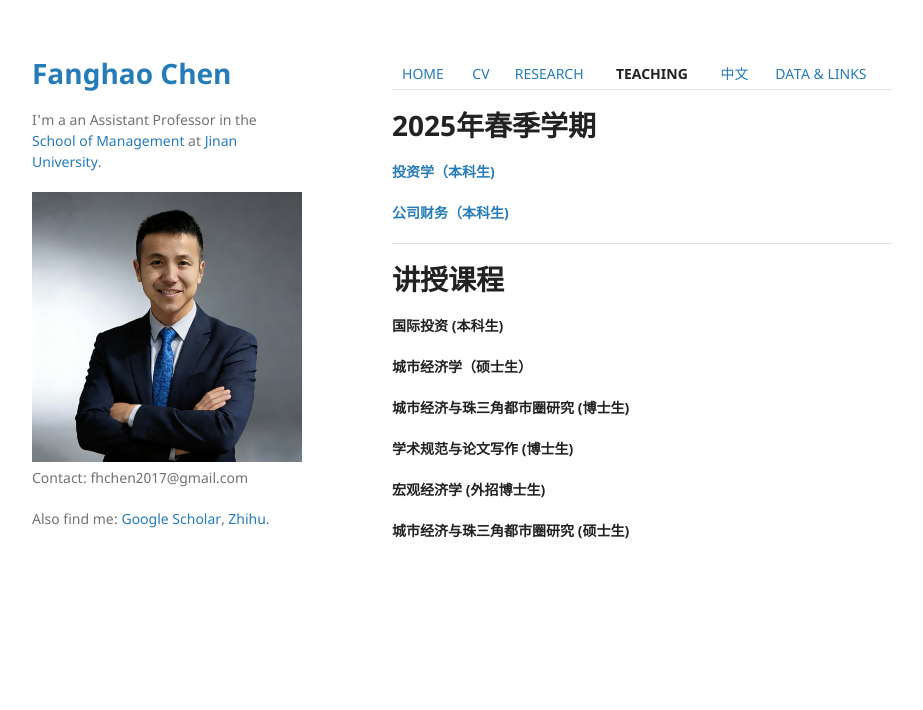
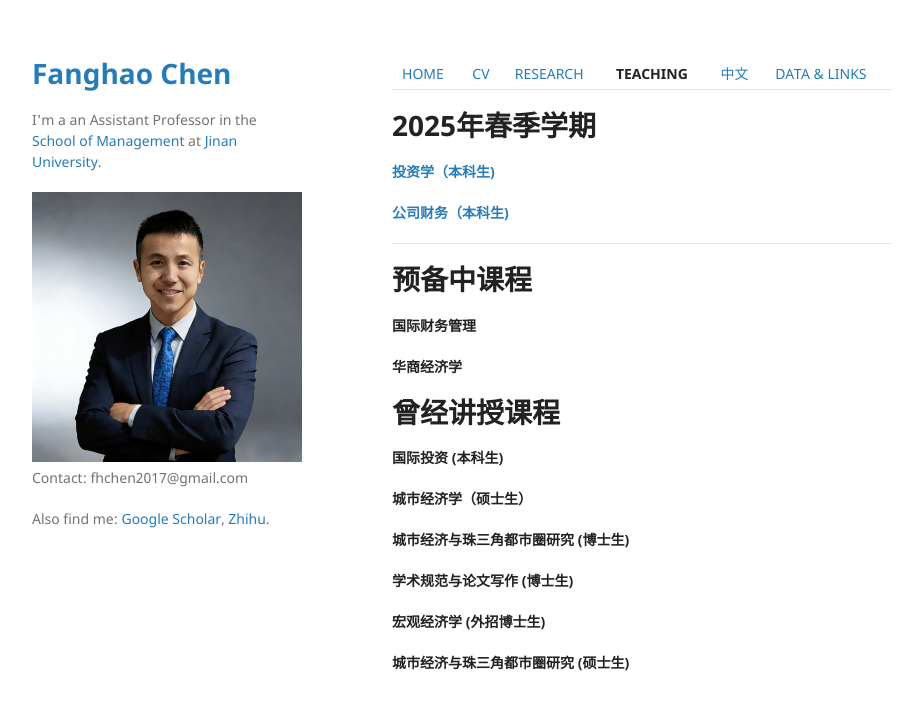
Before and after one commit to FanghaoChen/homepage, a Jekyll site: the page built from teaching.md, in a window 1280 px wide. Shown: the top 710 px of the page, without its empty margins (178-1101 px from the left). Built offline with Jekyll 4.4.1, drawn with Linux system fonts in a browser that asks for light colours; our own code applies the rules of GitHub Pages for plain Markdown files.

Commit message:
Update teaching.md with course information

```diff
--- a/teaching.md
+++ b/teaching.md
@@ -7,8 +7,13 @@
 **[公司财务（本科生)](https://my.feishu.cn/wiki/ANTiwy2QviW4Z2kyeIUc4CAunLc)**  <br/>
 
 ---
+# 预备中课程
 
-# 讲授课程
+**国际财务管理** <br/>
+
+**华商经济学** <br/>
+
+# 曾经讲授课程
 
 **国际投资 (本科生)** <br/>
 <!---
```
